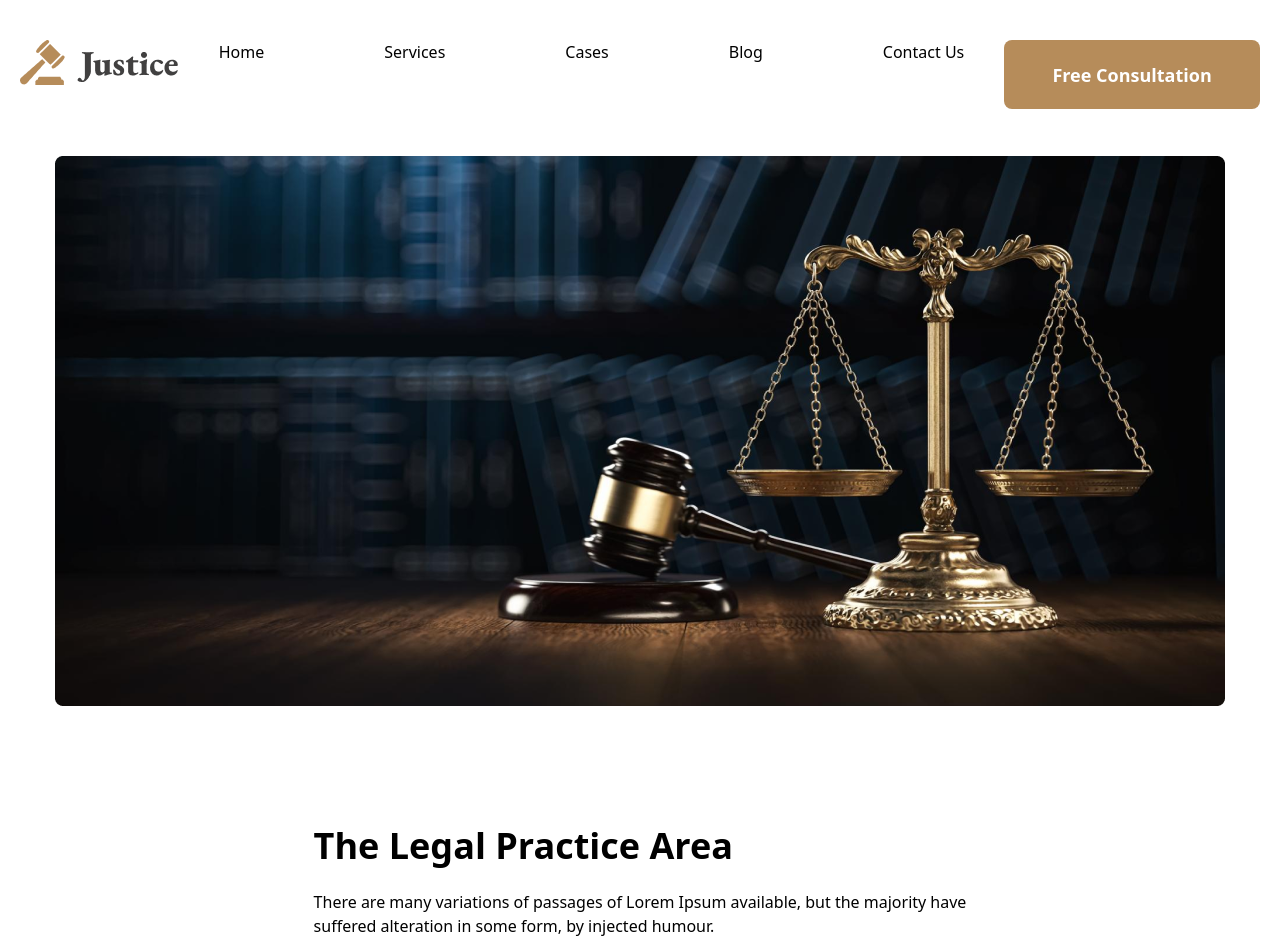
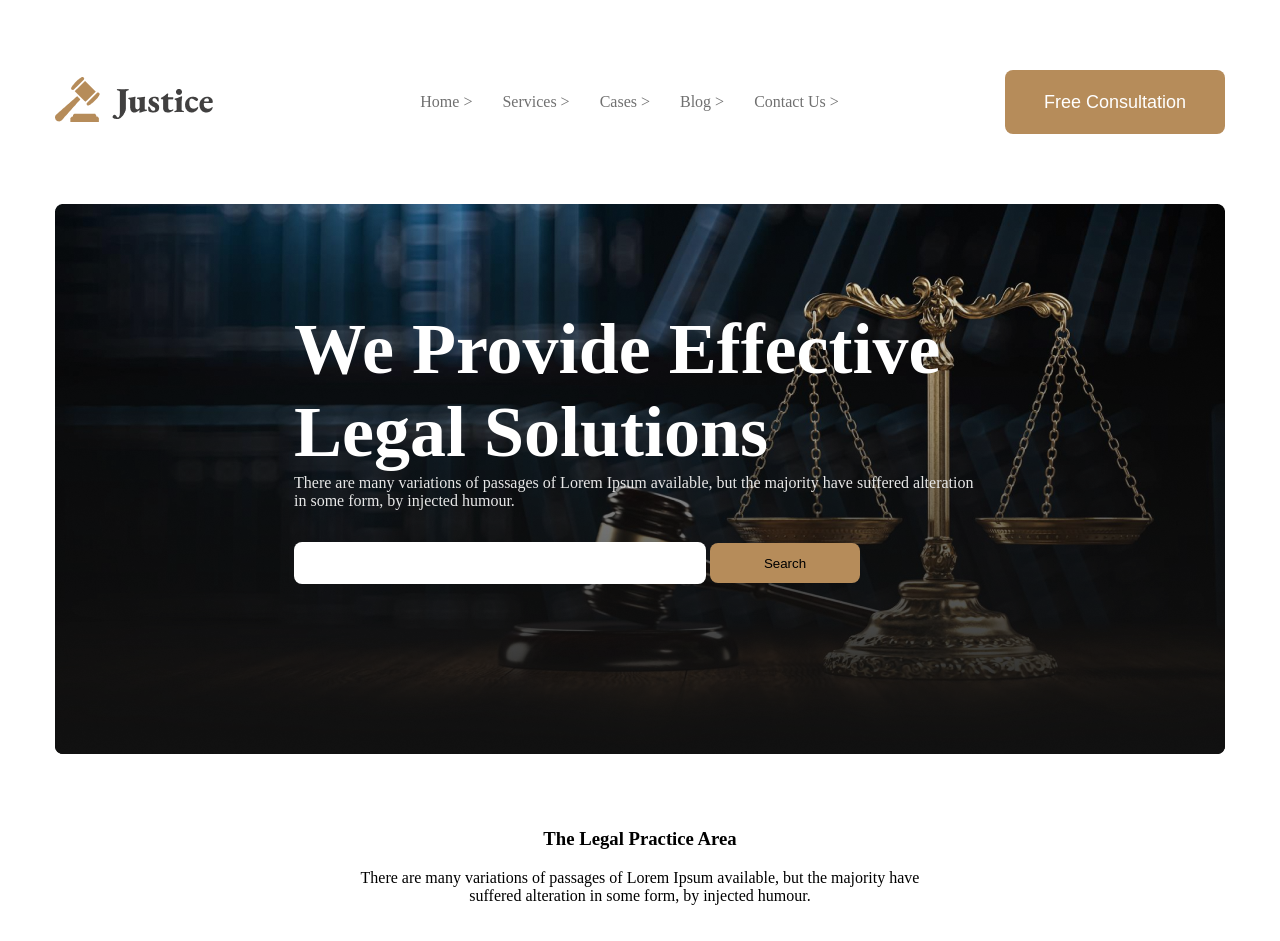
Before and after one commit to iamshakil01/Legal-Solution, a plain HTML site: page index.html in a window 1280 px wide. Shown: the top 941 px of the page. Drawn offline with nearby package versions, Linux system fonts and the light colour scheme.

Commit message:
added card section

```diff
--- a/Tailwind/tailwind.css
+++ /dev/null
@@ -1 +0,0 @@
-@import "tailwindcss"
--- a/index.html
+++ b/index.html
@@ -4,78 +4,91 @@
     <meta charset="UTF-8">
     <meta name="viewport" content="width=device-width, initial-scale=1.0">
     <title>Legal Solution</title>
-    <script src="https://cdn.jsdelivr.net/npm/@tailwindcss/browser@4"></script>
-    <link rel="stylesheet" href="./tailwind/tailwind.css">
+    <link rel="stylesheet" href="styles/style.css">
 </head>
-<body class="max-w-1170">
+<body>
     <header>
-        <nav class="max-w-1170 flex justify-around mt-10">
-            <div><img src="./images/logo2.png" alt=""></div>
+        <nav class="navbar">
             <div>
-                <ul class="flex gap-30">
-                    <li><a href="">Home</a></li>
-                    <li><a href="">Services</a></li>
-                    <li><a href="">Cases</a></li>
-                    <li><a href="">Blog</a></li>
-                    <li><a href="">Contact Us</a></li>
-                </ul>
-                </div>
-                <div><button class="w-3xs h-3/2 text-lg font-semibold text-white bg-[#B68C5A] rounded-lg">Free Consultation</button>
-                </div>
+                <img src="./images/logo2.png" alt=""></div>
+            <div>
+                <ul>
+                    <li><a href="">Home ></a></li>
+                    <li><a href="">Services ></a></li>
+                    <li><a href="">Cases ></a></li>
+                    <li><a href="">Blog ></a></li>
+                    <li><a href="">Contact Us  ></a></li>
+                </ul></div>
+            <div>
+                <button class="btn-primary">Free Consultation</button>
+            </div>
             </div>
         </nav>
-        <div class="justify-items-center mt-[70px]"><img src="./images/banner.png" alt=""></div>
+        <section>
+        <div class="image-container">
+            <img src="./images/banner.png" alt="">
+            <div class="img-2"><img src="./images/Rectangle 5.png" alt=""></div>
+        <div class="text-overlay">
+            <h3 class="text-title">We Provide Effective Legal Solutions</h3>
+            <p class="description">There are many variations of passages of Lorem Ipsum available, but the majority have suffered alteration in some form, by injected humour.</p>
+          <form>
+              <label for="Search"></label>
+              <input class="input-1" type="text" id=""name="">
+              <input class="input-2" type="submit" value="Search">
+          </form>
+        </div>
+        </section>
     </header>
-
-    <main class=" justify-items-center  mt-[120px]">
-    <div>
-          <h3 class="text-4xl mb-[24px] font-extrabold decoration-[#707070]">The Legal Practice Area</h3>
+    <main>
+    <div class="c2">
+          <h3>The Legal Practice Area</h3>
           <p>There are many variations of passages of Lorem Ipsum available, but the majority have<br>suffered alteration in some form, by injected humour.</p>
     </div>
-
-
-
- <section>
-     <div class="grid grid-cols-3 max-w-[1170px] mt-[120px] h-[998px]">
-
-        <div class="p-[71px] border-blue-600 border-4 w-[401px] h-[499px]">
+ <section class="card">
+        <div class="all-card">
             <img src="./images/business.png" alt="">
             <h3>Business Law</h3>
             <p>There are many variations of passages of Lorem Ipsum available, but the majority have suffered alteration in some form, by injected humour.</p>
             <img src="./images/Frame.png" alt="">
         </div>
 
-        <div class="p-[71px]">
+        <div class="all-card card-2">
             <img src="./images/criminal.png" alt="">
             <h3>Criminal Law</h3>
             <p>There are many variations of passages of Lorem Ipsum available, but the majority have suffered alteration in some form, by injected humour.</p>
             <img src="./images/Frame.png" alt="">
         </div>
-        <div class="p-[71px]">
+        <div class="all-card">
             <img src="./images/child.png" alt="">
             <h3>Child Support</h3>
             <p>There are many variations of passages of Lorem Ipsum available, but the majority have suffered alteration in some form, by injected humour.</p>
             <img src="./images/Frame.png" alt="">
         </div>
-        <div class="p-[71px]">
+        <div class="all-card">
             <img src="./images/education.png" alt="">
             <h3>Education Law</h3>
             <p>There are many variations of passages of Lorem Ipsum available, but the majority have suffered alteration in some form, by injected humour.</p>
             <img src="./images/Frame.png" alt="">
         </div>
-        <div class="p-[71px]">
+        <div class="all-card">
             <img src="./images/divorce.png" alt="">
             <h3>Divorce Law</h3>
             <p>There are many variations of passages of Lorem Ipsum available, but the majority have suffered alteration in some form, by injected humour.</p>
             <img src="./images/Frame.png" alt="">
         </div>
-        <div class="p-[71px]">
+        <div class="all-card">
             <img src="./images/tax.png" alt="">
             <h3>Tax Law</h3>
             <p>There are many variations of passages of Lorem Ipsum available, but the majority have suffered alteration in some form, by injected humour.</p>
             <img src="./images/Frame.png" alt="">
         </div>
-    </div>
+    </section>
+     <section>
+            <div class="client">
+                <h3 class="client-title">What Our Client Say</h3>
+                <p class="client-des">There are many variations of passages of Lorem Ipsum available, but the majority have <br>suffered alteration in some form, by injected humour.</p>
+                <img class="ban-2" src="./images/banner.png" alt="">
+            </div>
     </section>
 
     </main>
--- /dev/null
+++ b/styles/style.css
@@ -0,0 +1,125 @@
+
+
+
+/* navbar style */
+body{
+    max-width: 1170px;
+    margin: 70px auto;
+}
+.navbar{
+    display: flex;
+    max-width: 1170px;
+    margin: 70px auto;
+    justify-content: space-between;
+    align-items: center;
+}
+header ul{
+    display: flex;
+    justify-content: center;
+    align-items: center;
+    gap: 30px;
+    text-decoration: none;
+    color: none;
+    list-style: none;
+    text-decoration: none;
+}
+
+nav li a{
+    text-decoration: none;
+    color: #707070;
+}
+.btn-primary{
+    background-color: #B68C5A;
+    width: 220px;
+    height: 64px;
+    border-radius: 8px;
+    color: white;
+    font-size: 18px;
+    font-weight: 600px;
+    border: none;
+}
+.image-container{
+    margin: 70px auto;
+    max-width: 100%;
+    height: auto;
+    position: relative;
+}
+.text-overlay{
+    position: absolute;
+    top: 0;
+    padding: 104px 239px;
+    max-width: 692px;
+    height: 342px;
+}
+.text-title{
+    color: #ffffff;
+    font-size: 72px;
+    font-weight: 800px;
+    font-family:serif;
+    margin: 0;
+}
+.description{
+    color: #E7E7E7;
+    margin: 0;
+}
+.input-1{
+   width: 400px;
+   height: 40px;
+   margin-top: 32px;
+   border-radius: 8px;
+   border: none;
+   padding-left: 10px;
+}
+.input-2{
+    background-color: #B68C5A;
+    width: 150px;
+    height: 40px;
+    border: none;
+    border-radius: 8px;
+    border: none;
+}
+.img-2{
+    position: absolute;
+    top: 0;
+}
+.c2{
+    justify-content: center;
+    align-items: center;
+    text-align: center;
+}
+.card{
+    justify-content: center;
+    align-items: center;
+    text-align: center;
+    display: grid;
+    grid-template-columns: repeat(3,1fr);
+    margin: 70px auto;
+    width: 1170px;
+    margin-right: 375px;
+}
+.all-card{
+   width: 195px;
+   height: 250px;
+   padding: 56px 56px 70px 70px;
+}
+.card-2{
+    border: 0.5px solid #E7E7E7;
+}
+
+/* client styles */
+
+.client{
+    justify-content: center;
+    align-items: center;
+    text-align: center;
+}
+.client-des{
+    color: #707070;
+}
+.client-title{
+    font-size: 40px;
+    font-weight: 800px;
+}
+.ban-2{
+    margin-top: 20px;
+}
```
